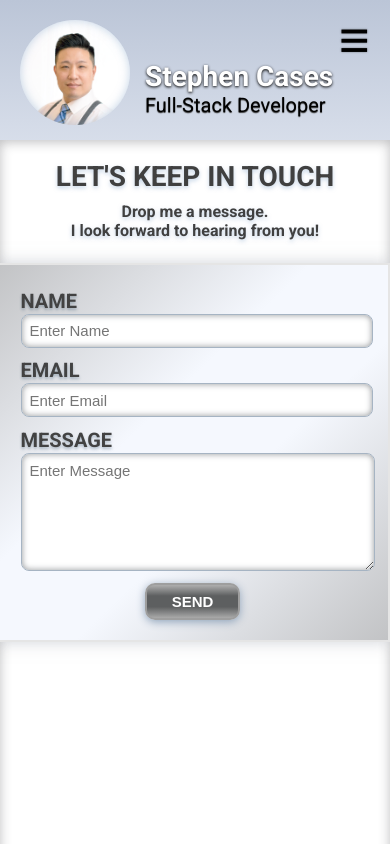
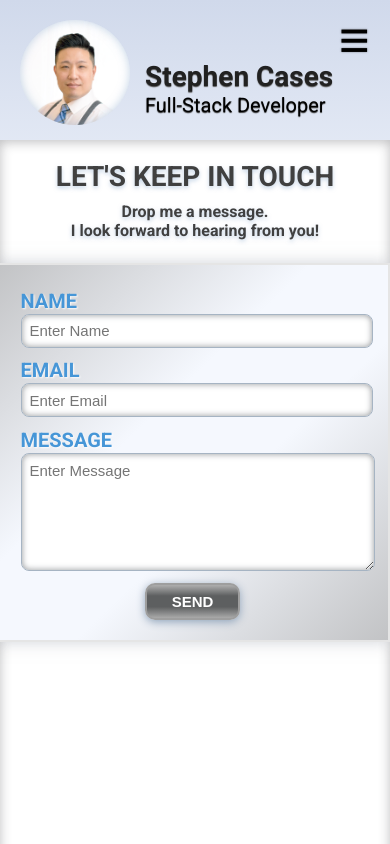
Before and after one commit to builtforsomethingbigger/stephencases.com, a React (Create React App) app: page /contact in a window 390 px wide. Built offline with nearby package versions, Linux system fonts and the light colour scheme; no server answers.

Commit message:
Style update

```diff
--- a/src/styles/App.css
+++ b/src/styles/App.css
@@ -30,7 +30,7 @@ body{
   max-width: 1500px;
   background: linear-gradient(
     to bottom,
-    rgb(187, 197, 215) 0%,
+    rgb(208, 217, 235) 0%,
     rgb(245, 248, 254) 30%,
     rgb(245, 248, 254) 60%,
     rgb(187, 197, 215) 100%
--- a/src/styles/Bio.css
+++ b/src/styles/Bio.css
@@ -255,15 +255,16 @@
     /* margin-top: -20px; */
     font-size: 24px;
     line-height: 37px;
-    color: rgb(64, 64, 64);
+    font-weight: 400;
+    color: rgb(50, 50, 50);
     text-align: left;
-    text-shadow: 0px 2px 4px rgba(138, 169, 205, 0.5);
+    text-shadow: 0px 2px 4px rgba(74, 97, 126, 0.5);
 }
 .slant-up-top{
     position: absolute;
     width: 100%;
     height: 850px;
-    background-color: rgb(120, 192, 244);
+    background-color: rgb(123, 181, 229);
     box-sizing: border-box;
     left: 0.1%;
     margin-top: -35px;
@@ -273,7 +274,7 @@
     width: 100%;
     height: 100%;
     content: '';
-    background-color: rgb(120, 192, 244);
+    background-color: rgb(123, 181, 229);
     border-top: 12px solid rgba(25, 25, 25);
     z-index: -1;
     top: -12px;
@@ -294,7 +295,7 @@
 .bio-intro-status{
     font-size: 35px;
     font-weight: bold;
-    color: rgb(56, 56, 56);
+    color: rgb(50, 50, 50);
     text-align: left;
     text-shadow: 0px 2px 4px rgba(138, 169, 205, 0.5);
 }
@@ -312,7 +313,7 @@
     width: 100%;
     height: 820px;
     box-sizing: border-box;
-    background-color: rgb(120, 192, 244);
+    background-color: rgb(123, 181, 229);
     margin-top: -945px;
     border-bottom: 15px solid rgba(30, 30, 30, 0.9);
     left: 0.1%;
--- a/src/styles/Contact.css
+++ b/src/styles/Contact.css
@@ -73,8 +73,8 @@ input:hover{
 .contact-label{
     line-height: 25px;
     font-weight: bold;
-    color: rgb(66, 66, 66);
-    text-shadow: 0px 2px 3px rgba(23, 59, 88, 0.306);
+    color: rgb(70, 150, 215);
+    text-shadow: 1px 1px 2px rgba(255, 255, 255, 0.9);
 }
 .input-full{
     position: relative;
--- a/src/styles/Portfolio.css
+++ b/src/styles/Portfolio.css
@@ -124,7 +124,9 @@
     width: 96%;
     height: fit-content;
     padding: 2%;
-    background-color: rgba(40, 40, 40, 0.9);
+    background-color: rgb(123, 181, 229);
+    border-top: 5px solid black;
+    border-bottom: 5px solid black;
     box-shadow: 0px 1px 3px rgba(17, 64, 134, 0.58);
     font-size: 33px;
     color: white;
@@ -137,7 +139,7 @@
 .info-description-line{
     width: 100%;
     height: fit-content;
-    font-size: 18px;
+    font-size: 20px;
     text-shadow: 0px 1px 2px rgba(0, 0, 0, 0.4);
 }
 .resource-link-container{
--- a/src/styles/ProfileBanner.css
+++ b/src/styles/ProfileBanner.css
@@ -131,8 +131,8 @@
         left: 145px;
         font-size: 28px;
         font-weight: bold;
-        color: white;
-        text-shadow: 0px 1px 3px black;
+        color: rgb(33, 33, 33);
+        text-shadow: 0px 1px 1px rgb(95, 95, 95);
     }
     .profile-title{
         position: relative;
```
